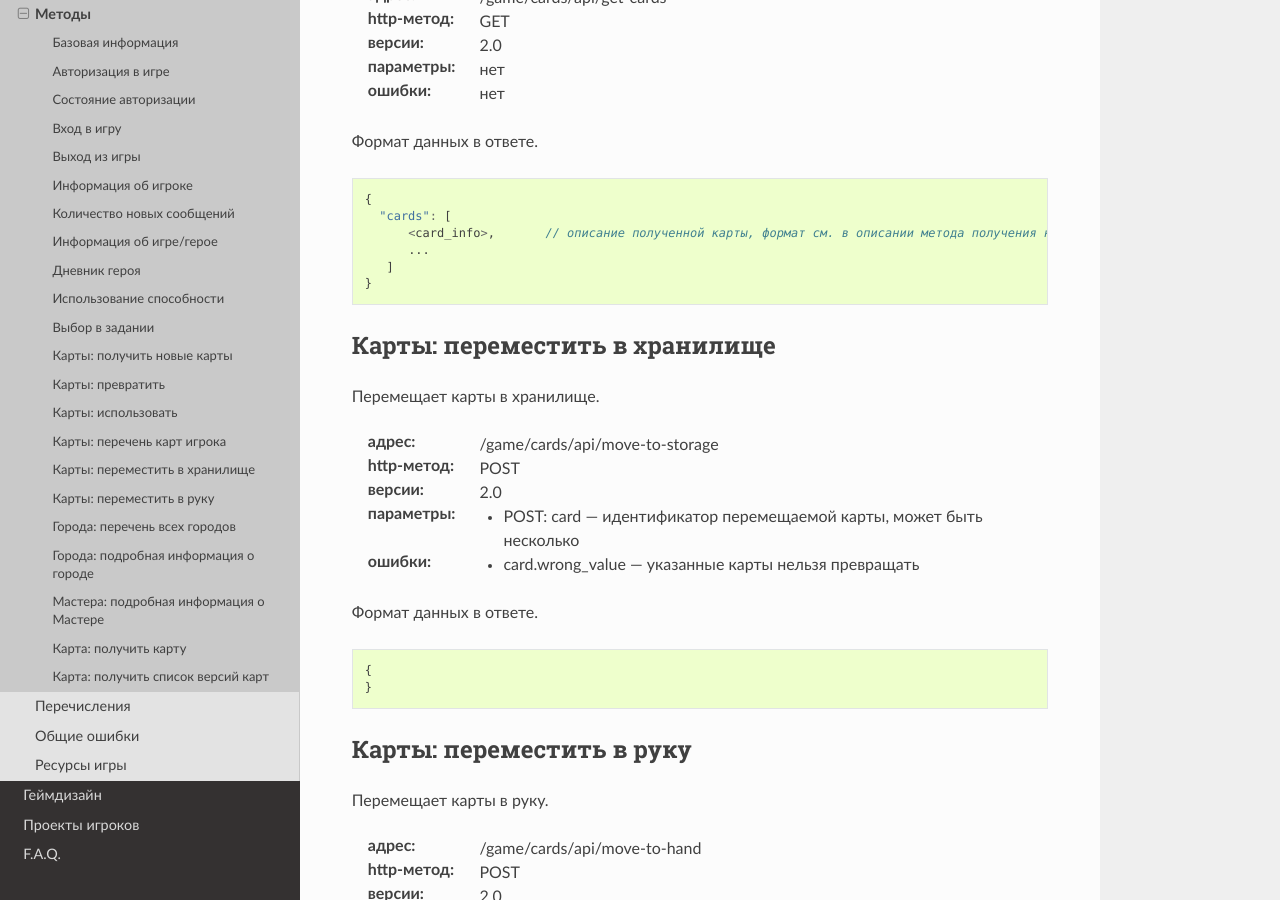
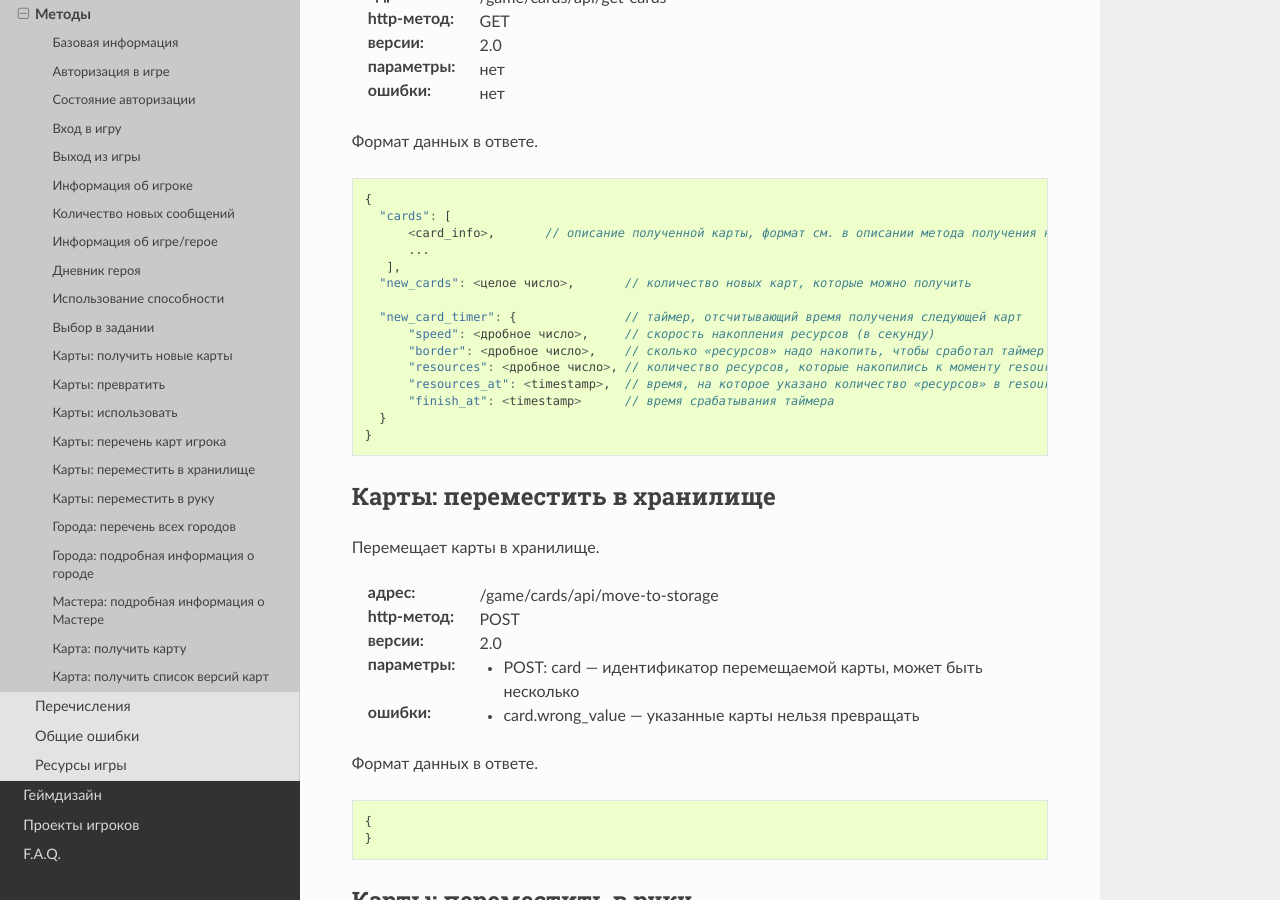
Before and after one commit to the-tale/tt_docs, a Sphinx documentation site: the page built from docs/source/external_api/methods.rst, in a window 1280 px wide and 900 px high, scrolled down 12278 px. Built offline with Sphinx 7.4.7 and the Read the Docs theme 2.0.0, drawn with Linux system fonts in a browser that asks for light colours; some of the changed text lies outside the part shown.

Commit message:
уточнено описание метода /game/cards/api/get-cards

```diff
--- a/docs/source/external_api/methods.rst
+++ b/docs/source/external_api/methods.rst
@@ -607,7 +607,16 @@
       "cards": [
           <card_info>,       // описание полученной карты, формат см. в описании метода получения новой карты
           ...
-       ]
+       ],
+      "new_cards": <целое число>,       // количество новых карт, которые можно получить
+
+      "new_card_timer": {               // таймер, отсчитывающий время получения следующей карт
+          "speed": <дробное число>,     // скорость накопления ресурсов (в секунду)
+          "border": <дробное число>,    // сколько «ресурсов» надо накопить, чтобы сработал таймер
+          "resources": <дробное число>, // количество ресурсов, которые накопились к моменту resources_at
+          "resources_at": <timestamp>,  // время, на которое указано количество «ресурсов» в resources
+          "finish_at": <timestamp>      // время срабатывания таймера
+      }
     }
 
 
```
Also changed, not shown: other parts of docs/source/external_api/methods.rst (+3 -3 lines).
